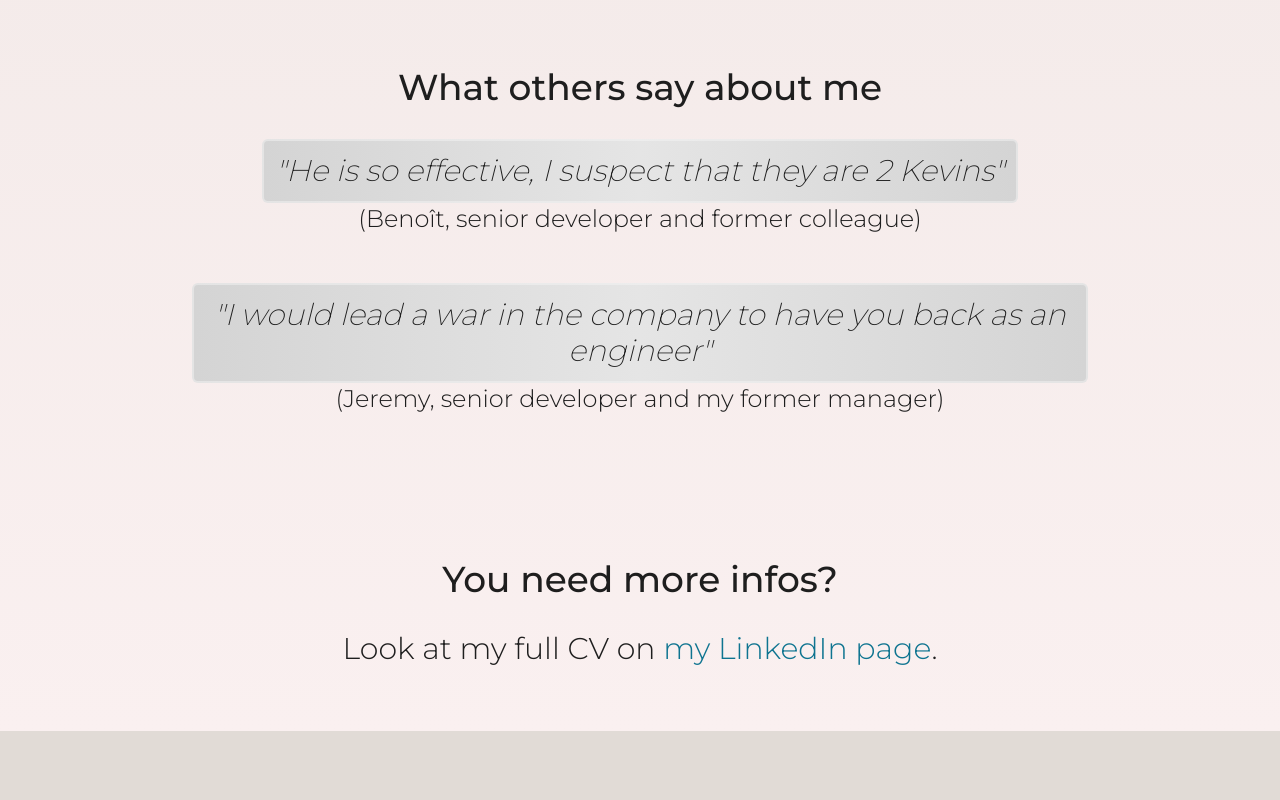
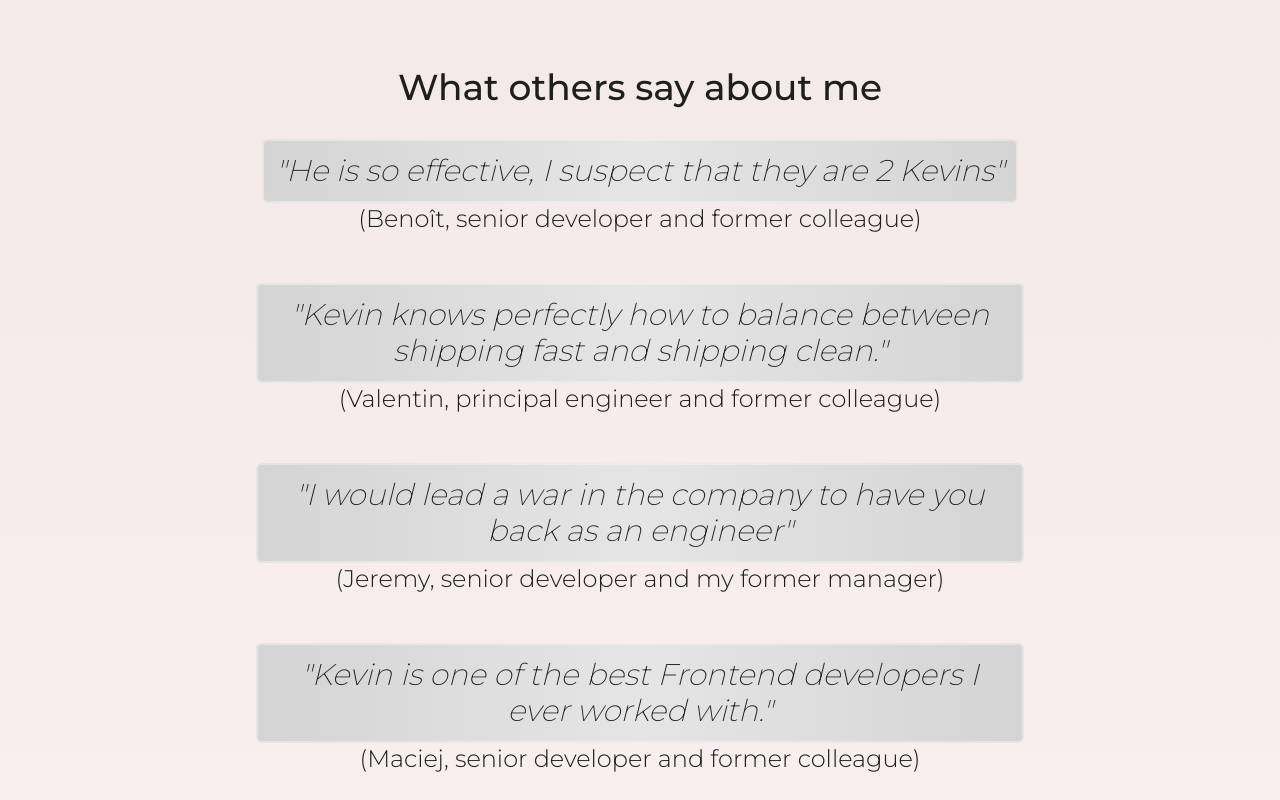
Before and after one commit to KevinHerklotz/my-website, a Next.js app: page / in a window 1280 px wide. Shown: the part 2480-3280 px from the top of the page. Before the commit the page ends 3211 px from the top, so only its background shows below. Built offline with nearby package versions, Linux system fonts and the light colour scheme.

Commit message:
more cites

```diff
--- /dev/null
+++ b/src/app/Citation/index.tsx
@@ -0,0 +1,15 @@
+type CitationProps = {
+  quote: string
+  who: string
+}
+
+export default function Citation({ quote, who }: CitationProps) {
+  return (
+    <>
+      <blockquote className="inline-block w-auto max-w-3xl rounded-md border-2 border-solid border-neutral-100 border-opacity-50 bg-[#ccc] bg-gradient-to-r from-neutral-300 via-neutral-200 to-neutral-300 p-3 font-extralight italic">
+        &quot;{quote}&quot;
+      </blockquote>
+      <figcaption className="mb-12 text-lg sm:text-2xl">({who})</figcaption>
+    </>
+  )
+}
--- a/src/app/page.tsx
+++ b/src/app/page.tsx
@@ -1,5 +1,6 @@
 import Image from 'next/image'
 import ToolItem from './ToolItem'
+import Citation from './Citation'
 
 export default function Home() {
   return (
@@ -312,18 +313,22 @@ export default function Home() {
           <h2 className="mb-4 text-3xl font-medium sm:mb-8 sm:text-4xl">
             What others say about me
           </h2>
-          <blockquote className="inline-block w-auto rounded-md border-2 border-solid border-neutral-100 border-opacity-50 bg-[#ccc] bg-gradient-to-r from-neutral-300 via-neutral-200 to-neutral-300 p-3 font-extralight italic">
-            &quot;He is so effective, I suspect that they are 2 Kevins&quot;
-          </blockquote>
-          <figcaption className="mb-12 text-lg sm:text-2xl">
-            (Benoît, senior developer and former colleague)
-          </figcaption>
-          <blockquote className="inline-block w-auto rounded-md border-2 border-solid border-neutral-100 border-opacity-50 bg-[#ccc] bg-gradient-to-r from-neutral-300 via-neutral-200 to-neutral-300 p-3 font-extralight italic">
-            &quot;I would lead a war in the company to have you back as an engineer&quot;
-          </blockquote>
-          <figcaption className="mb-12 text-lg sm:text-2xl">
-            (Jeremy, senior developer and my former manager)
-          </figcaption>
+          <Citation
+            quote="He is so effective, I suspect that they are 2 Kevins"
+            who="Benoît, senior developer and former colleague"
+          />
+          <Citation
+            quote="Kevin knows perfectly how to balance between shipping fast and shipping clean."
+            who="Valentin, principal engineer and former colleague"
+          />
+          <Citation
+            quote="I would lead a war in the company to have you back as an engineer"
+            who="Jeremy, senior developer and my former manager"
+          />
+          <Citation
+            quote="Kevin is one of the best Frontend developers I ever worked with."
+            who="Maciej, senior developer and former colleague"
+          />
         </section>
         <section>
           <h2 className="mb-4 text-3xl font-medium sm:mb-8 sm:text-4xl">You need more infos?</h2>
```
